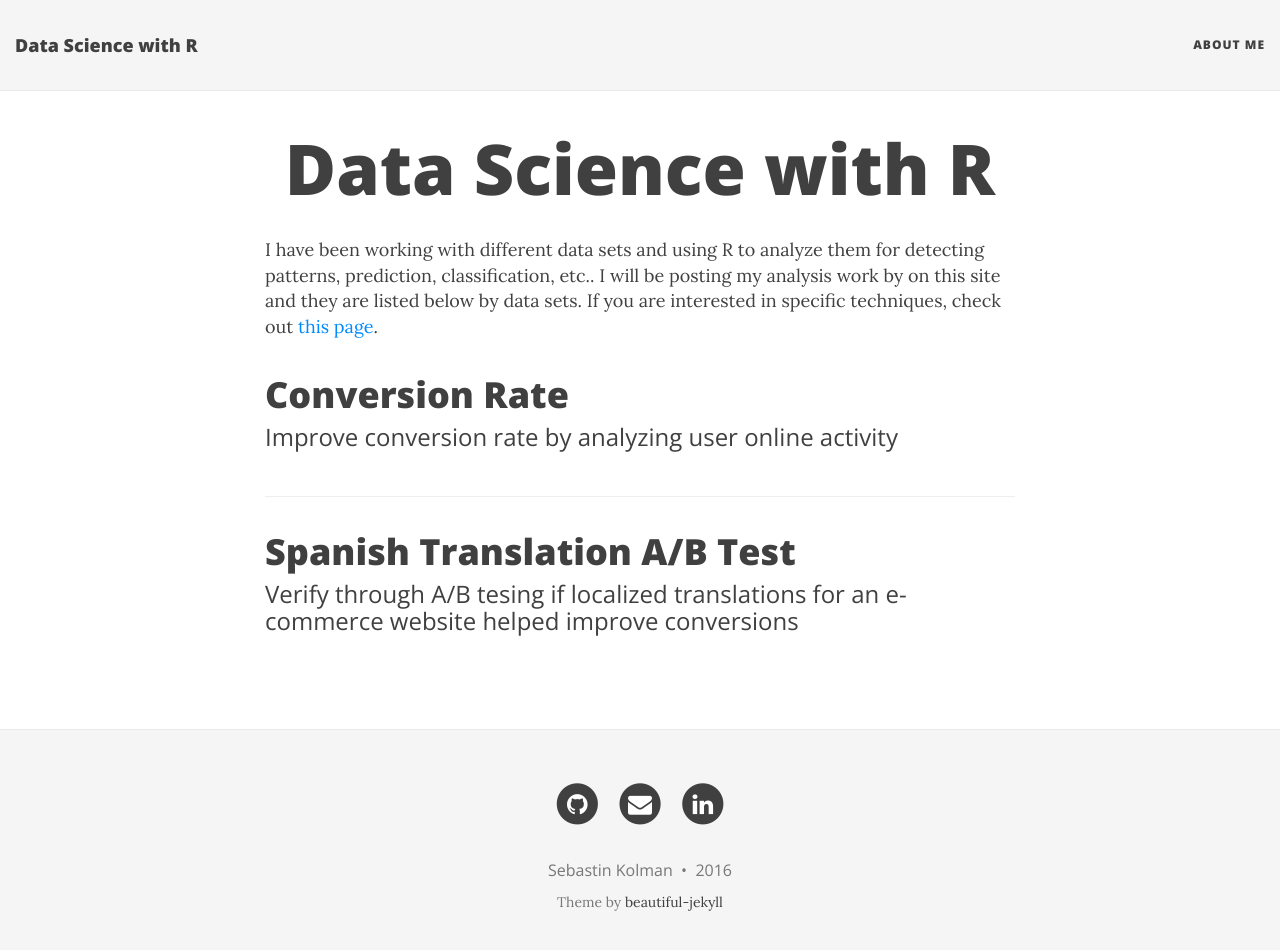
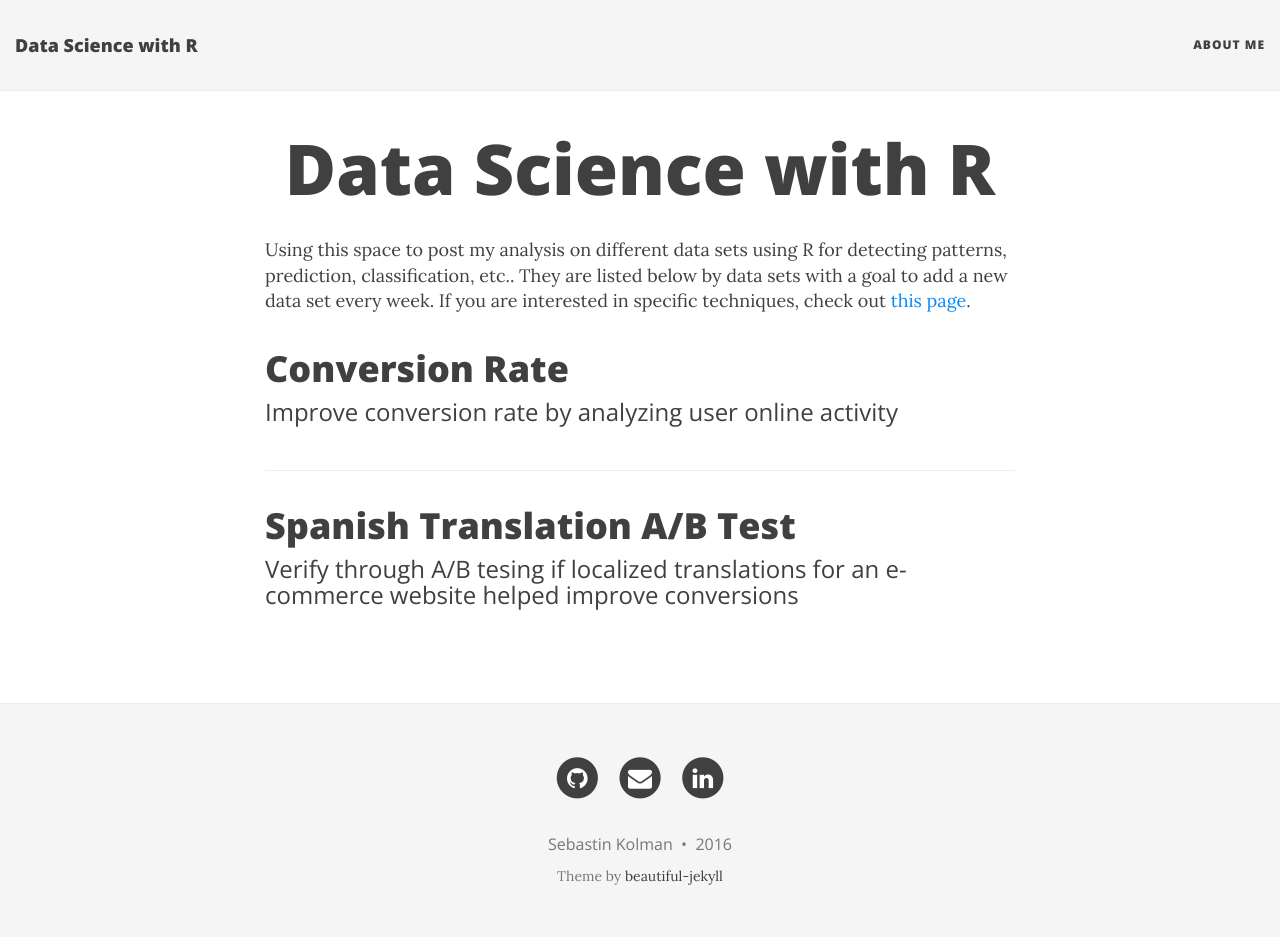
Before and after one commit to sabman83/data-analysis, a Jekyll site: the page built from index.html, in a window 1280 px wide and 963 px high. Shown: the top 950 px of the window. Built offline with Jekyll 4.4.1, drawn with Linux system fonts in a browser that asks for light colours; nearby versions of some CDN libraries; the list of posts is cut into pages by our own code.

Commit message:
Updated INdex.html

```diff
--- a/index.html
+++ b/index.html
@@ -2,7 +2,7 @@
 layout: page
 title: Data Science with R
 ---
-<div class="post-subtitle">I have been working with different data sets and using R to analyze them for detecting patterns, prediction, classification, etc.. I will be posting my analysis work by on this site and they are listed below by data sets.
+<div class="post-subtitle"> Using this space to post my analysis on different data sets using R for detecting patterns, prediction, classification, etc.. They are listed below by data sets with a goal to add a new data set every week.
   If you are interested in specific techniques, check out <a href="/data-analysis/tags">this page</a>.
 </div>
 
```
